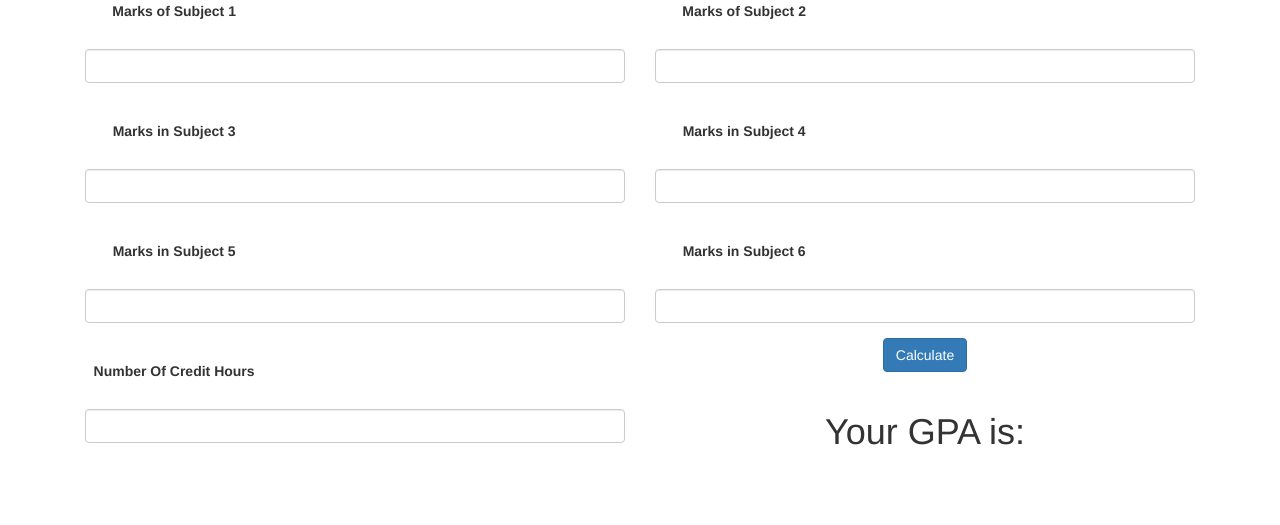
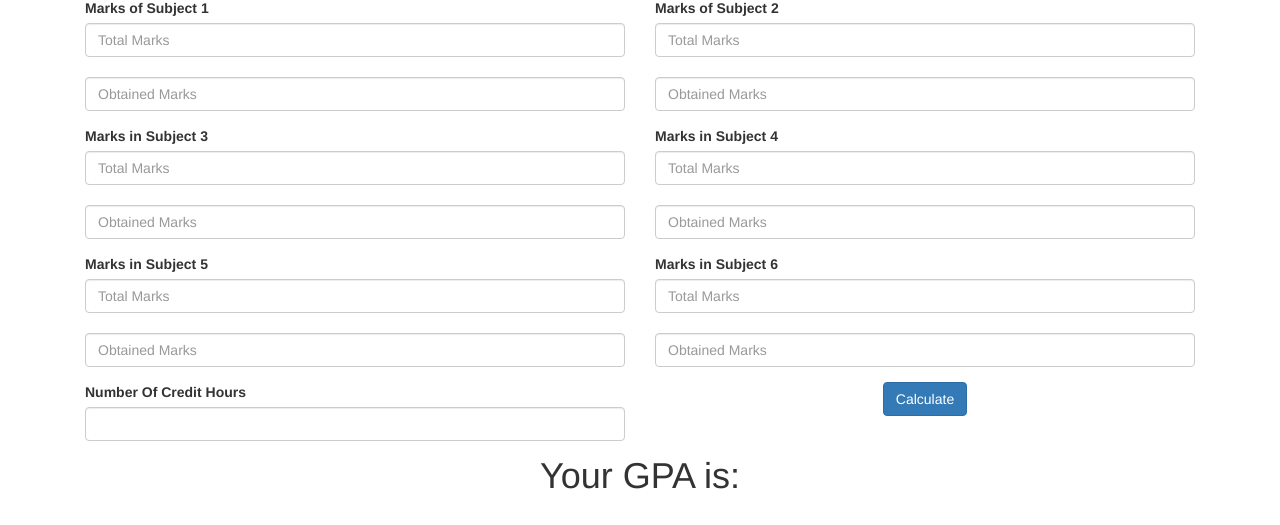
Before and after one commit to mahrtayyab/UAF_GPA, a plain HTML site: page calculator.html in a window 1280 px wide. Shown: the part 572-1097 px from the top of the page. Before the commit the page ends 1053 px from the top, so only its background shows below. Drawn offline with nearby package versions, Linux system fonts and the light colour scheme.

Commit message:
Updated version 2
Added capability to calculate the GPA of courses having 20 , 40 & 60 marks.Also improved mobile devices compatibilty.

```diff
--- a/calculator.html
+++ b/calculator.html
@@ -1,56 +1,77 @@
 <!DOCTYPE html>
 <html lang="en" dir="ltr">
   <head>
-    <meta charset="utf-8">
+    <meta charset="utf-8" name="viewport" content="width=device-width, initial-scale=1">
     <title>GPA Calculator</title>
     <!-- Latest compiled and minified CSS -->
     <link rel="stylesheet" href="https://maxcdn.bootstrapcdn.com/bootstrap/3.4.1/css/bootstrap.min.css">
-    <link rel="stylesheet" href="style.css">
+    <!-- <link rel="stylesheet" href="style.css"> -->
     <script src="script.js">
     </script>
   </head>
   <body>
+    <div id="twig-top" style="width: 100%; position: absolute; top: 0px; text-align: center; z-index: 99; line-height: 25px; background-color: rgb(208, 10, 45); color: white;">
+      <h6>Version 2 is up ,Now you can calculate courses with 20,40 & 60 marks.</h6>
+    </div>
     <div class="container">
       <div class="jumbotron">
         <div class="text-center">
           <h1>UAF GPA Calculator</h1>
-          <img src="Official_logo_transparent.gif" alt="logo" class="img-thumbnail" width="250" height="220">
         </div>
+      </div>
+      <div class="text-center">
+        <img src="Official_logo_transparent.gif" alt="logo" class="img-thumbnail" width="250" height="220">
       </div>
       <h2>Enter Your Marks:</h2>
       <form>
         <div class="form-row">
           <div class="form-group col-md-6">
-          <label for="subject1">Marks of Subject 1</label>
-          <input type="number" class="form-control" id="subject1">
+            <!-- <div class="form-check form-check-inline"> -->
+          <label for="subject1t">Marks of Subject 1</label>
+          <input type="number" class="form-control" id="subject1t" placeholder="Total Marks">
+          <label for="subject1o"></label>
+          <input type="number" class="form-control" id="subject1o" placeholder="Obtained Marks">
           </div>
         </div>
         <div class="form-group col-md-6">
-          <label for="subject2">Marks of Subject 2</label>
-          <input type="number" class="form-control" id="subject2">
+          <!-- <div class="form-check form-check-inline"> -->
+          <label for="subject2t">Marks of Subject 2</label>
+          <input type="number" class="form-control" id="subject2t" placeholder="Total Marks">
+          <label for="subject2o"></label>
+          <input type="number" class="form-control" id="subject2o" placeholder="Obtained Marks">
         </div>
         <div class="form-group col-md-6">
-          <label for="subject3">Marks in Subject 3</label>
-          <input type="number" class="form-control" id="subject3">
+          <!-- <div class="form-check form-check-inline"> -->
+          <label for="subject3t">Marks in Subject 3</label>
+          <input type="number" class="form-control" id="subject3t" placeholder="Total Marks">
+          <label for="subject3o"></label>
+          <input type="number" class="form-control" id="subject3o" placeholder="Obtained Marks">
         </div>
         <div class="form-group col-md-6">
-          <label for="subject4">Marks in Subject 4</label>
-          <input type="number" class="form-control" id="subject4">
+          <!-- <div class="form-check form-check-inline"> -->
+          <label for="subject4t">Marks in Subject 4</label>
+          <input type="number" class="form-control" id="subject4t" placeholder="Total Marks">
+          <label for="subject4o"></label>
+          <input type="number" class="form-control" id="subject4o" placeholder="Obtained Marks">
         </div>
         <div class="form-group col-md-6">
-          <label for="subject5">Marks in Subject 5</label>
-          <input type="number" class="form-control" id="subject5">
+          <label for="subject5t">Marks in Subject 5</label>
+          <input type="number" class="form-control" id="subject5t" placeholder="Total Marks">
+          <label for="subject5o"></label>
+          <input type="number" class="form-control" id="subject5o" placeholder="Obtained Marks">
         </div>
         <div class="form-group col-md-6">
-          <label for="subject6">Marks in Subject 6</label>
-          <input type="number" class="form-control" id="subject6">
+          <label for="subject6t">Marks in Subject 6</label>
+          <input type="number" class="form-control" id="subject6t" placeholder="Total Marks">
+          <label for="subject6o"></label>
+          <input type="number" class="form-control" id="subject6o" placeholder="Obtained Marks">
         </div>
         <div class="form-group col-md-6">
           <label for="crehrs">Number Of Credit Hours</label>
           <input type="number" class="form-control" id="crehrs">
         </div>
         <div class="text-center">
-        <button type="button" class="btn btn-primary" name="Calculator" onclick="GPA()">Calculate</button>
+        <button type="button" class="btn btn-primary" name="Calculator" onclick="GPA60()">Calculate</button>
         </div>
       </form>
       <div class="text-center">
```
